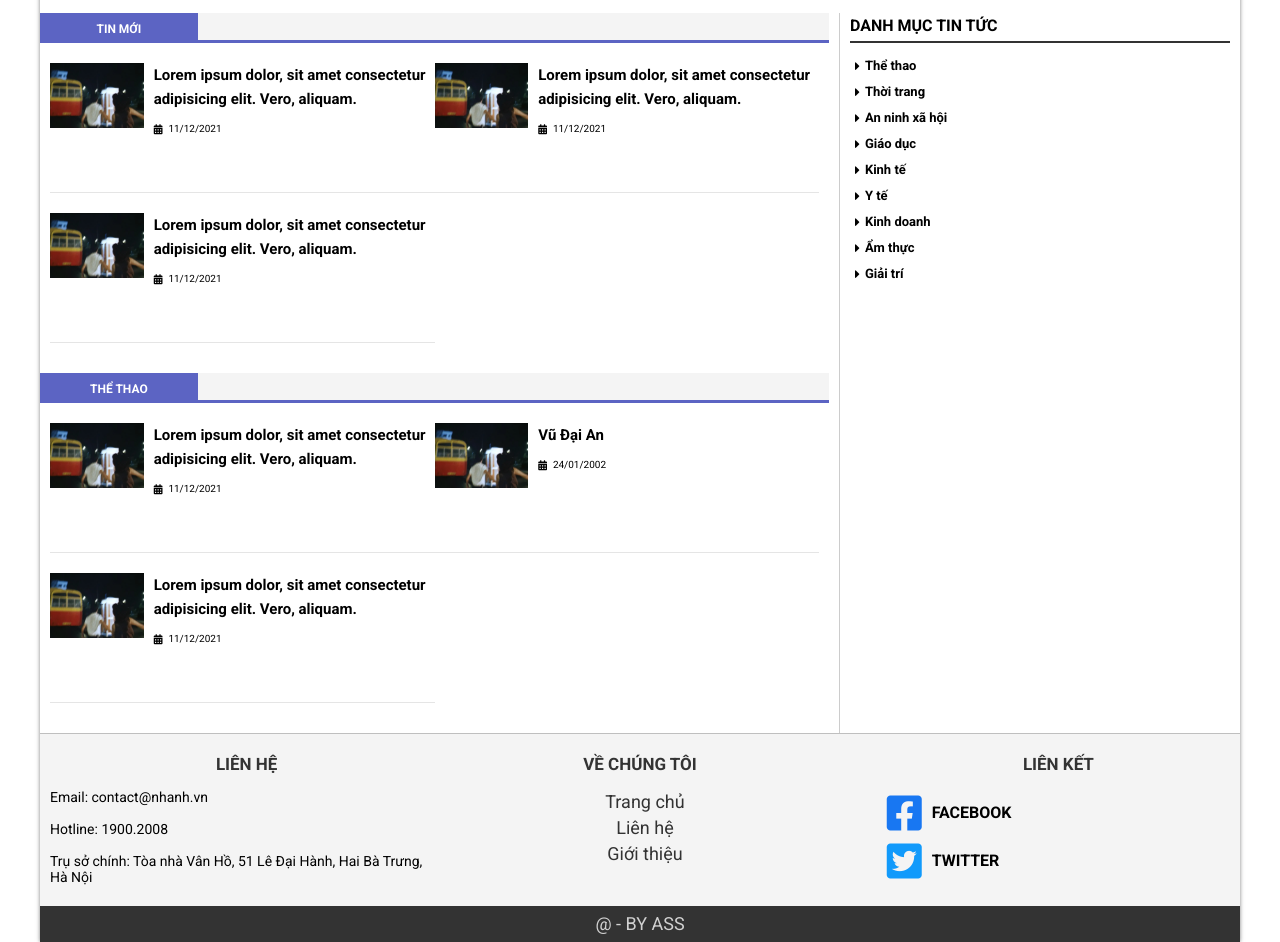
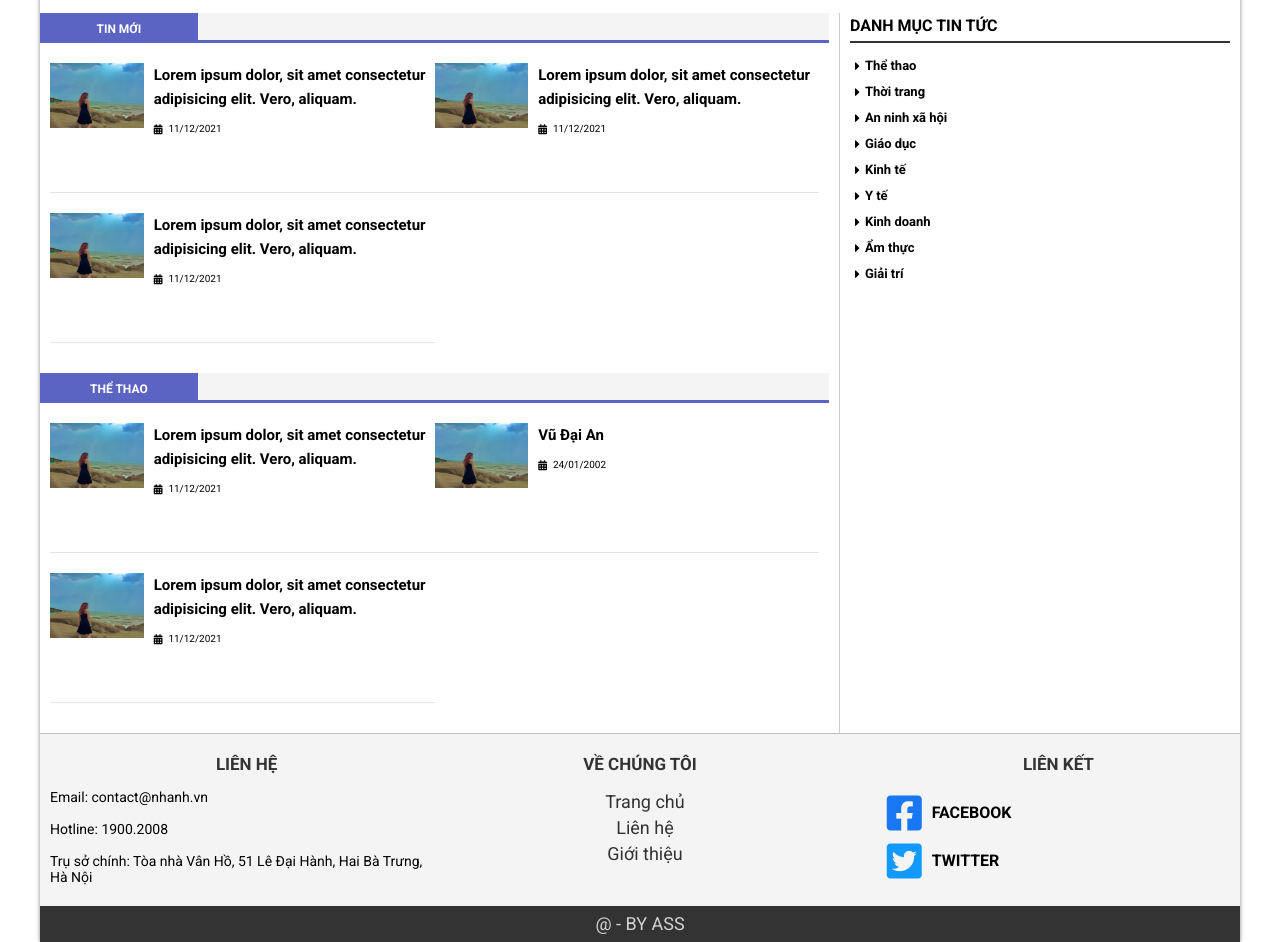
Before and after one commit to vudaian/thenew_demo, a plain HTML site: page index.html in a window 1280 px wide. Shown: the part 744-1686 px from the top of the page. Drawn offline with Linux system fonts and the light colour scheme.

Commit message:
an da doi anh thanh Nga

```diff
--- a/index.html
+++ b/index.html
@@ -193,9 +193,9 @@
         <div class="container">
             <div class="container__silde">
                 <div class="slides-show">
-                    <img class="mySlides" src="./assets/images/slide1.jpg">
-                    <img class="mySlides" src="./assets/images/slide2.png">
-                    <img class="mySlides" src="./assets/images/slide3.jpg">
+                    <img class="mySlides" src="./assets/images/b.jpg">
+                    <img class="mySlides" src="./assets/images/b.jpg">
+                    <img class="mySlides" src="./assets/images/b.jpg">
                     <div class="btn-mySlide">
                         <button class="btn-slide-next next-left" onclick="plusDivs(-1)">&#10094;</button>
                         <button class="btn-slide-next next-right" onclick="plusDivs(1)">&#10095;</button>
@@ -235,7 +235,7 @@
                             <ul class="container__content-right-list">
                                 <li class="container__content-right-news-item">
                                     <div class="container__content-right-news-item-image">
-                                        <img src="./assets/images/slide1.jpg" alt="" class="container__content-right-news-item-img">
+                                        <img src="./assets/images/b.jpg" alt="" class="container__content-right-news-item-img">
                                     </div>
                                     <div class="container__content-right-news-item-label">
                                         <h3>
@@ -251,7 +251,7 @@
                                 </li>
                                 <li class="container__content-right-news-item">
                                     <div class="container__content-right-news-item-image">
-                                        <img src="./assets/images/slide1.jpg" alt="" class="container__content-right-news-item-img">
+                                        <img src="./assets/images/b.jpg" alt="" class="container__content-right-news-item-img">
                                     </div>
                                     <div class="container__content-right-news-item-label">
                                         <h3>
@@ -267,7 +267,7 @@
                                 </li>
                                 <li class="container__content-right-news-item">
                                     <div class="container__content-right-news-item-image">
-                                        <img src="./assets/images/slide1.jpg" alt="" class="container__content-right-news-item-img">
+                                        <img src="./assets/images/b.jpg" alt="" class="container__content-right-news-item-img">
                                     </div>
                                     <div class="container__content-right-news-item-label">
                                         <h3>
@@ -296,7 +296,7 @@
                             <ul class="container__content-right-list">
                                 <li class="container__content-right-news-item">
                                     <div class="container__content-right-news-item-image">
-                                        <img src="./assets/images/slide1.jpg" alt="" class="container__content-right-news-item-img">
+                                        <img src="./assets/images/b.jpg" alt="" class="container__content-right-news-item-img">
                                     </div>
                                     <div class="container__content-right-news-item-label">
                                         <h3>
@@ -312,7 +312,7 @@
                                 </li>
                                 <li class="container__content-right-news-item">
                                     <div class="container__content-right-news-item-image">
-                                        <img src="./assets/images/slide1.jpg" alt="" class="container__content-right-news-item-img">
+                                        <img src="./assets/images/b.jpg" alt="" class="container__content-right-news-item-img">
                                     </div>
                                     <div class="container__content-right-news-item-label">
                                         <h3>
@@ -328,7 +328,7 @@
                                 </li>
                                 <li class="container__content-right-news-item">
                                     <div class="container__content-right-news-item-image">
-                                        <img src="./assets/images/slide1.jpg" alt="" class="container__content-right-news-item-img">
+                                        <img src="./assets/images/b.jpg" alt="" class="container__content-right-news-item-img">
                                     </div>
                                     <div class="container__content-right-news-item-label">
                                         <h3>
```
Also changed, not shown: assets/images/a.jpg (added), assets/images/b.jpg (added), assets/images/slide1.jpg (deleted), assets/images/slide2.png (deleted), assets/images/slide3.jpg (deleted).
